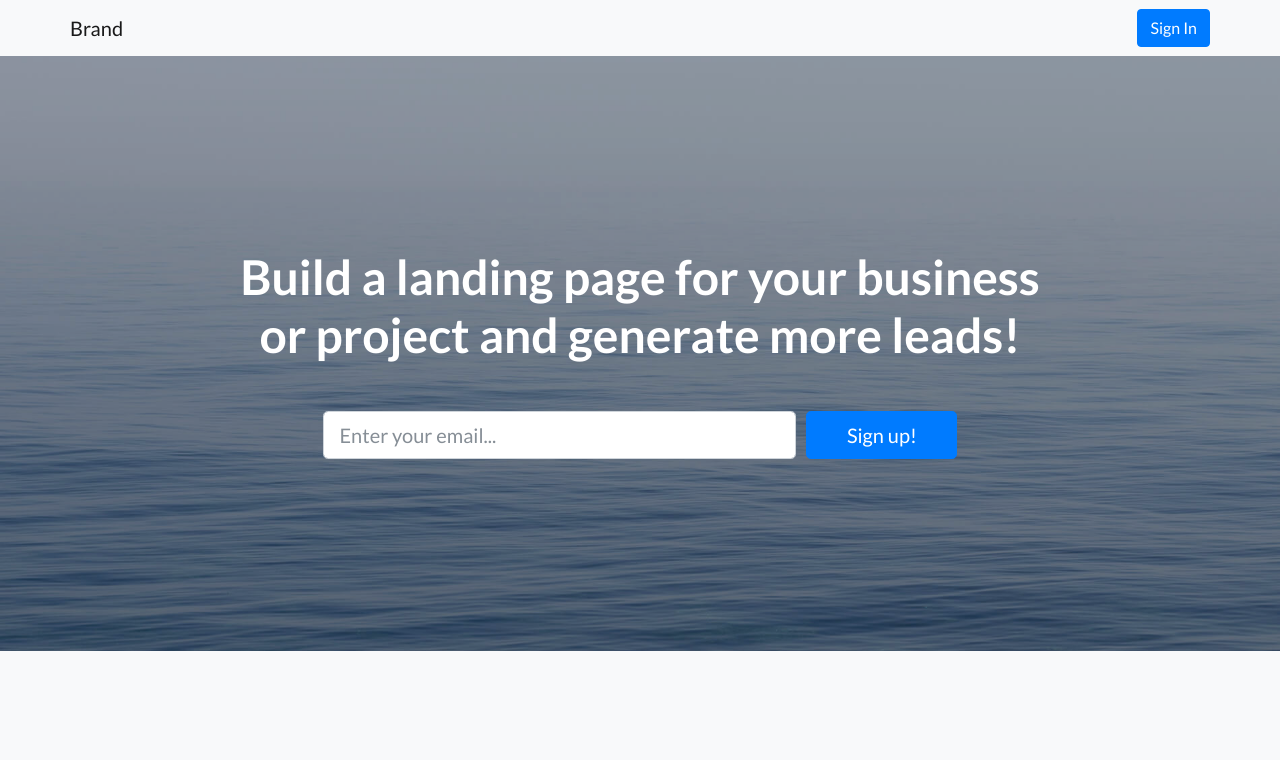
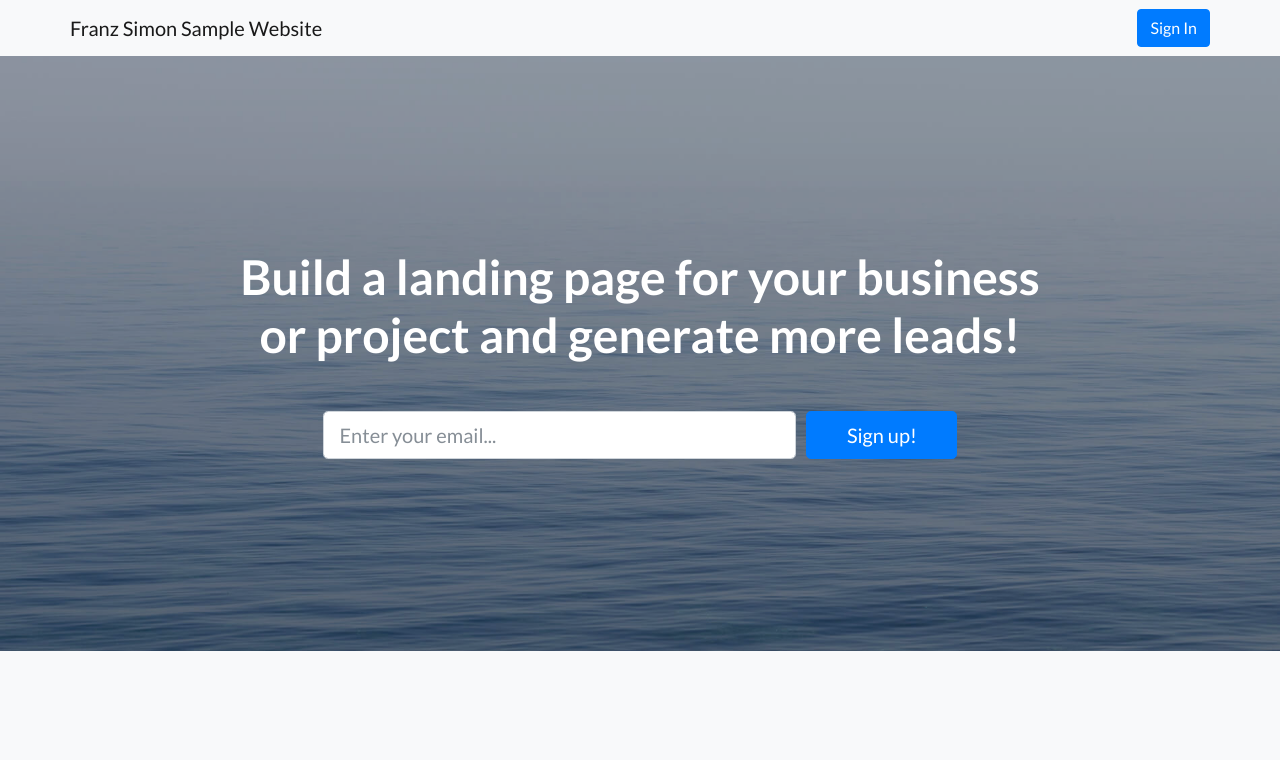
Before and after one commit to FranzSmn/myappsample, a plain HTML site: page index.html in a window 1280 px wide. Shown: the top 760 px of the page. Drawn offline with nearby package versions, Linux system fonts and the light colour scheme.

Commit message:
Change name

```diff
--- a/index.html
+++ b/index.html
@@ -4,7 +4,7 @@
 <head>
     <meta charset="utf-8">
     <meta name="viewport" content="width=device-width, initial-scale=1.0, shrink-to-fit=no">
-    <title>Home - Brand</title>
+    <title>Kodigo Assignment</title>
     <link rel="stylesheet" href="assets/bootstrap/css/bootstrap.min.css">
     <link rel="stylesheet" href="https://fonts.googleapis.com/css?family=Lato:300,400,700,300italic,400italic,700italic">
     <link rel="stylesheet" href="assets/fonts/font-awesome.min.css">
@@ -14,7 +14,7 @@
 
 <body>
     <nav class="navbar navbar-light navbar-expand bg-light navigation-clean">
-        <div class="container"><a class="navbar-brand" href="#">Brand</a><button data-toggle="collapse" class="navbar-toggler" data-target="#navcol-1"></button>
+        <div class="container"><a class="navbar-brand" href="#">Franz Simon Sample Website</a><button data-toggle="collapse" class="navbar-toggler" data-target="#navcol-1"></button>
             <div class="collapse navbar-collapse" id="navcol-1"><a class="btn btn-primary ml-auto" role="button" href="#">Sign In</a></div>
         </div>
     </nav>
```
